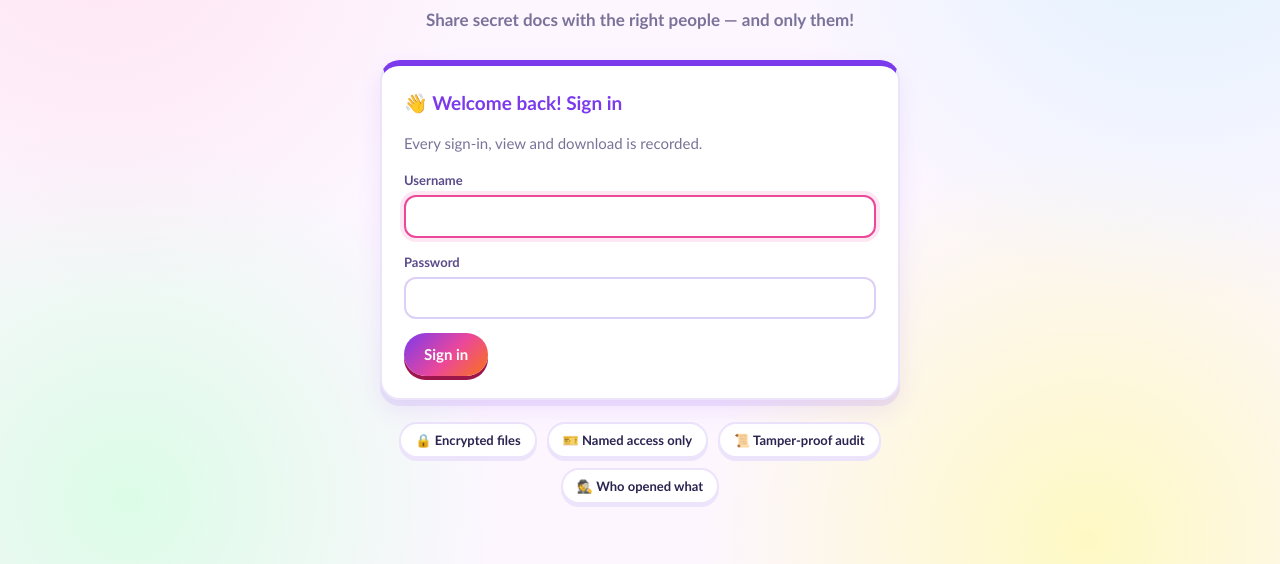
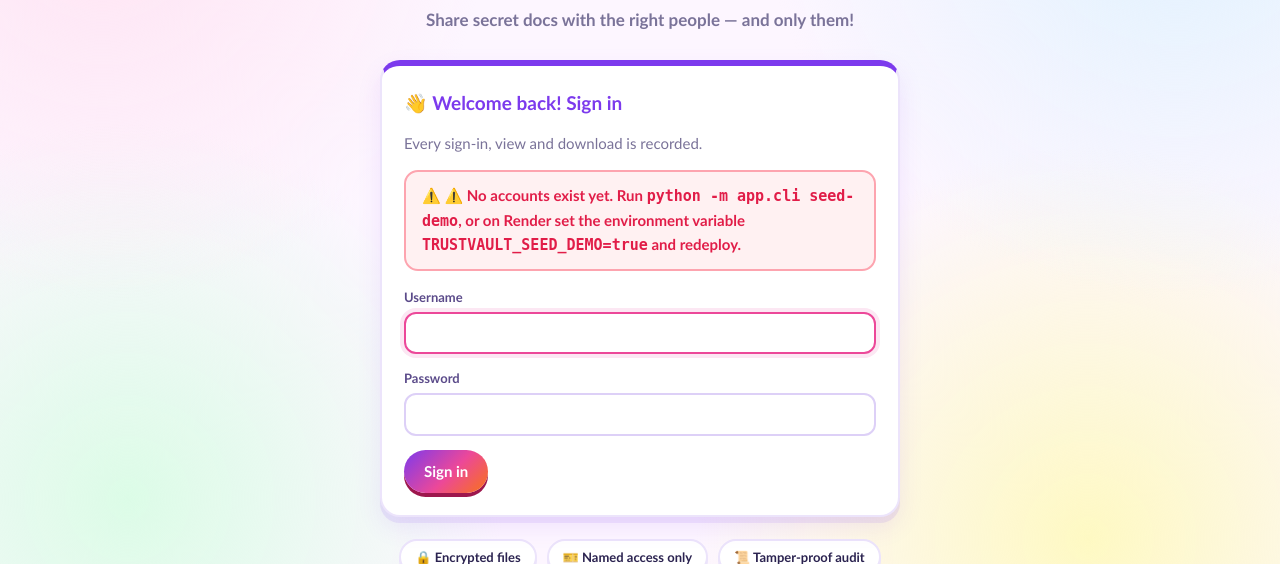
Before and after one commit to sriya-4036/trustvault, a FastAPI app: page /login in a window 1280 px wide. Shown: the part 181-745 px from the top of the page. Run offline with FastAPI, Linux system fonts and the light colour scheme; parts of the project's set-up code (start-up, migrations or seed data) failed here and were passed over.

Commit message:
Warn on login page when no accounts exist; Render login troubleshooting
Co-Authored-By: Devin AI <158243242+devin-ai-integration[bot]@users.noreply.github.com>

```diff
--- a/app/cli.py
+++ b/app/cli.py
@@ -107,6 +107,7 @@ def bootstrap(_args) -> int:
         return seed_demo(_args)
     password = os.environ.get("TRUSTVAULT_ADMIN_PASSWORD")
     if not password:
+        print("bootstrap: TRUSTVAULT_SEED_DEMO / TRUSTVAULT_ADMIN_PASSWORD not set; no users created.")
         return 0
     settings, engine = _setup()
     with Session(engine) as db:
--- a/app/routes/auth.py
+++ b/app/routes/auth.py
@@ -33,7 +33,10 @@ GENERIC_LOGIN_ERROR = "Incorrect username or password, or the account is locked
 
 def _login_page(request: Request, error: str = "", username: str = "", status_code: int = 200):
     token = new_token()
-    resp = render(request, "login.html", {"login_csrf": token, "error": error, "username": username}, status_code)
+    with Session(request.app.state.engine) as db:
+        no_users = db.execute(select(User.id).limit(1)).first() is None
+    ctx = {"login_csrf": token, "error": error, "username": username, "no_users": no_users}
+    resp = render(request, "login.html", ctx, status_code)
     resp.set_cookie(
         LOGIN_CSRF_COOKIE, token, httponly=True, samesite="strict",
         secure=request.app.state.settings.cookie_secure, max_age=3600, path="/login",
--- a/app/templates/login.html
+++ b/app/templates/login.html
@@ -6,6 +6,7 @@
   <h2>&#128075; Welcome back! Sign in</h2>
   <p class="muted">Every sign-in, view and download is recorded.</p>
   {% if error %}<div class="flash flash-error">{{ error }}</div>{% endif %}
+  {% if no_users %}<div class="flash flash-error">&#9888;&#65039; No accounts exist yet. Run <code>python -m app.cli seed-demo</code>, or on Render set the environment variable <code>TRUSTVAULT_SEED_DEMO=true</code> and redeploy.</div>{% endif %}
   <form method="post" action="/login" autocomplete="on">
     <input type="hidden" name="csrf_token" value="{{ login_csrf }}">
     <label>Username <input name="username" value="{{ username }}" required autofocus maxlength="64" autocomplete="username"></label>
```
Also changed, not shown: RUNBOOK.md (+2 -0 lines), tests/test_cli.py (+10 -0 lines).
